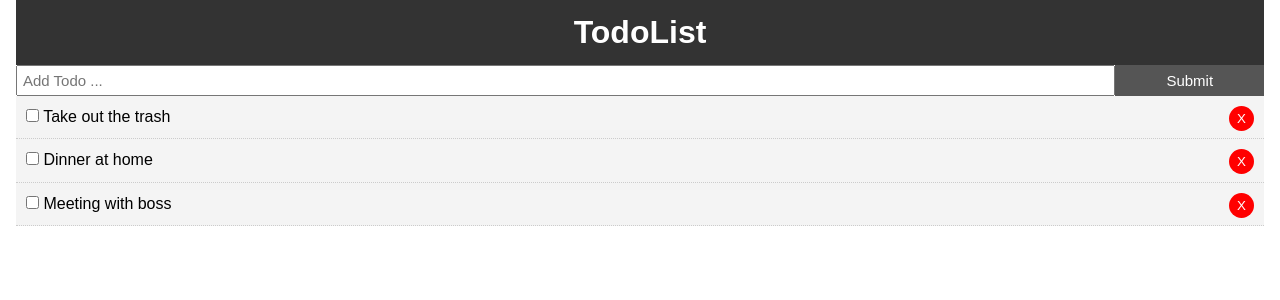
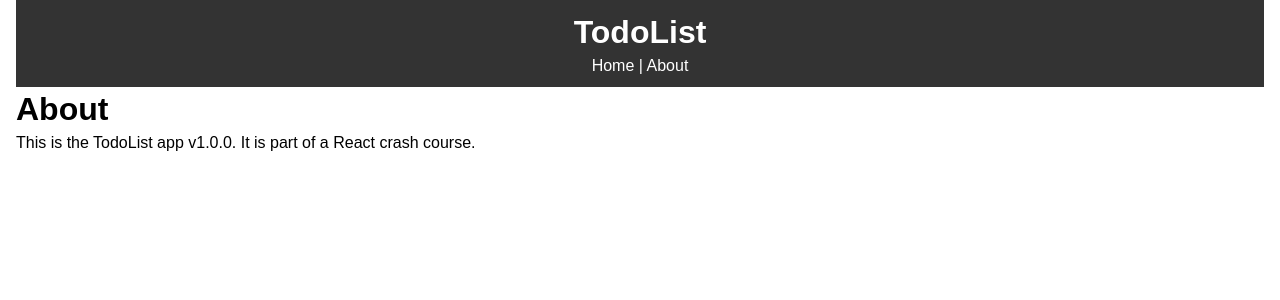
Before and after one commit to JeremiahKoeiman/todolist, a React (Create React App) app: page /about in a window 1280 px wide. Shown: the top 300 px of the page. Built offline with nearby package versions, Linux system fonts and the light colour scheme.

Commit message:
Router & about page added

```diff
--- a/package.json
+++ b/package.json
@@ -5,6 +5,7 @@
   "dependencies": {
     "react": "^16.10.2",
     "react-dom": "^16.10.2",
+    "react-router-dom": "^5.1.2",
     "react-scripts": "3.2.0",
     "uuid": "^3.3.3"
   },
--- a/src/App.js
+++ b/src/App.js
@@ -1,8 +1,12 @@
 import React, { useState } from 'react';
+
+import { BrowserRouter as Router, Route } from 'react-router-dom';
+
 import Todos from './components/Todos';
 import AddTodo from './components/AddTodo';
 import Header from './components/layout/Header';
-import uuid from 'uuid'
+import About from "./components/pages/About";
+import uuid from 'uuid';
 
 import './App.css';
 
@@ -93,6 +97,7 @@
   }
 
   return (
+      <Router>
         <div className="App">
           {/*
 
@@ -105,10 +110,15 @@
 
        */}
           <Header/>
+          <Route exact path="/" render={props => (
+              <React.Fragment>
                 <AddTodo addTodo={addTodo}/>
                 <Todos todos={state.todos} updatedTodo={updateTodo} deletedTodo={deleteTodo} /> {/* pass updatedTodo*/}
-
+              </React.Fragment>
+          )} />
+          <Route path="/about" component={About}/>
         </div>
+      </Router>
   );
 }
 
--- a/src/components/layout/Header.js
+++ b/src/components/layout/Header.js
@@ -1,11 +1,18 @@
-import React from 'react'
+import React from 'react';
+import { Link } from 'react-router-dom';
 
 function Header() {
     return (
         <header style={headerStyle}>
             <h1>TodoList</h1>
+            <Link style={linkStyle} to={'/'}>Home</Link> | <Link style={linkStyle} to={'/about'}>About</Link>
         </header>
     )
+}
+
+const linkStyle = {
+    color: '#fff',
+    textDecoration: 'none'
 }
 
 const headerStyle = {
--- /dev/null
+++ b/src/components/pages/About.js
@@ -0,0 +1,12 @@
+import React from 'react';
+
+function About() {
+    return(
+        <React.Fragment>
+            <h1>About</h1>
+            <p>This is the TodoList app v1.0.0. It is part of a React crash course.</p>
+        </React.Fragment>
+    )
+}
+
+export default About;
```
Also changed, not shown: 1 other file (tests, documents, lock files or other folders). Lines whose indentation alone changed are shown as unchanged.
